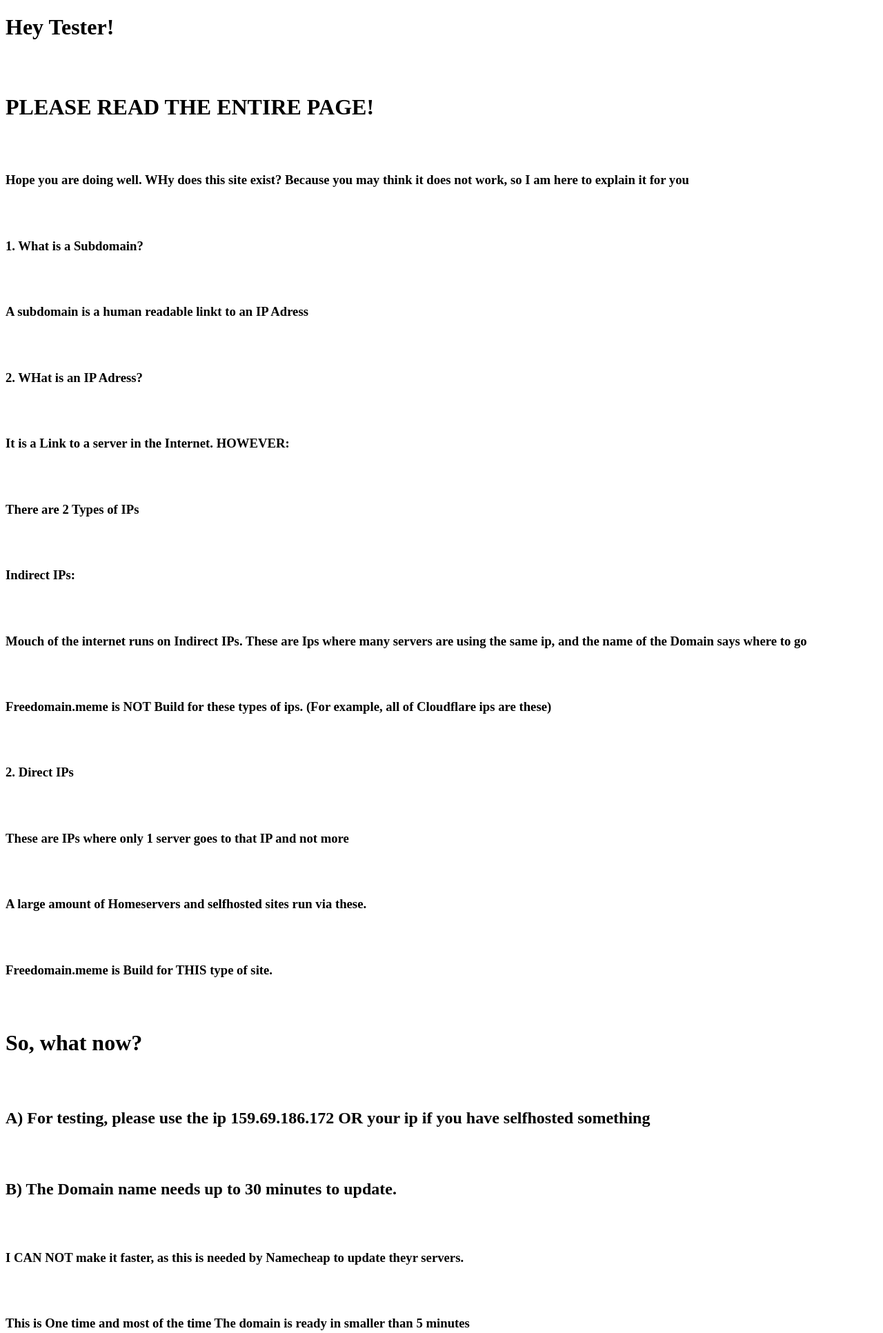
After one commit to TherealONE12/FreeDomain, a Flask app: template templates/tester.html in a window 1280 px wide. The commit adds this page. Shown: the top 1933 px of the page at 69% size. Run offline with Flask 3, Linux system fonts and the light colour scheme; the template is opened without the code that fills it, so the values that code supplies are empty; parts of the project's set-up code (start-up, migrations or seed data) failed here and were passed over.

Commit message:
Clarified stuff

```diff
--- a/templates/home_loggedin.html
+++ b/templates/home_loggedin.html
@@ -16,7 +16,11 @@
     {% if has_subdomain == 0 %}
         <h3>Wanna make a new Domain?</h3>
         <br><br>
-        <h6>For Testing you could try 1.1.1.1</h6>
+        <h6>For Testing you could try 159.69.186.172</h6>
+        <br>
+        <h1>Hey! Are you a Tester?
+            PLEASE <a href="/tester.html">Click Here!</a>!!!!!
+        </h1>
         <br><br>
         <form method="post" action="/make_domain.html">
             <h6>Your Subdomain name (e.g. for test.freedomain.meme, input please ONLY test)</h6>
--- /dev/null
+++ b/templates/tester.html
@@ -0,0 +1,71 @@
+<!DOCTYPE html>
+<html lang="en">
+<head>
+    <meta charset="UTF-8">
+    <meta name="viewport" content="width=device-width, initial-scale=1.0">
+    <title>Hi</title>
+</head>
+<body>
+    <h1>Hey Tester!</h1>
+    <br><br>
+        <h1>PLEASE READ THE ENTIRE PAGE!</h1>
+    <br><br>
+    <h3>Hope you are doing well. WHy does this site exist? Because you may think it does not work, so I am here to explain it for you</h3>
+    <br><br>
+    <h3>1. What is a Subdomain?</h3>
+    <br><br>
+    <h3>A subdomain is a human readable linkt to an IP Adress</h3>
+    <br><br>
+    <h3>2. WHat is an IP Adress?</h3>
+    <br><br>
+    <h3>It is a Link to a server in the Internet. HOWEVER:</h3>
+    <br><br>
+    <h3>There are 2 Types of IPs</h3>
+    <br><br>
+    <h3>Indirect IPs:</h3>
+    <br><br>
+    <h3>Mouch of the internet runs on Indirect IPs. These are Ips where many servers are using the same ip, and the name of the Domain says where to go</h3>
+    <br><br>
+    <h3>Freedomain.meme is NOT Build for these types of ips. (For example, all of Cloudflare ips are these)</h3>
+    <br><br>
+    <h3>2. Direct IPs</h3>
+    <br><br>
+    <h3>These are IPs where only 1 server goes to that IP and not more</h3>
+    <br><br>
+    <h3>A large amount of Homeservers and selfhosted sites run via these.</h3>
+    <br><br>
+    <h3>Freedomain.meme is Build for THIS type of site.</h3>
+    <br><br>
+    <h1>So, what now?</h1>
+    <br><br>
+    <h2>A) For testing, please use the ip 159.69.186.172 OR your ip if you have selfhosted something</h2>
+    <br><br>
+    <h2>B) The Domain name needs up to 30 minutes to update.</h2>
+    <br><br>
+    <h3>I CAN NOT make it faster, as this is needed by Namecheap to update theyr servers.</h3>
+    <br><br>
+    <h3>This is One time and most of the time The domain is ready in smaller than 5 minutes</h3>
+    <br><br>
+    <h3>But worst case scenario: 30 minutes. Please wait a bit and check back then if it works.</h3>
+    <br><br>
+    <h2>C) It does NOT Auto-generate a certificate</h2>
+    <br><br>
+    <h3>If you want to see if it has worked, goto <a href="https://toolbox.googleapps.com/apps/dig/">Here</a></h3>
+    <br><br>
+    <h3>Input your domain name afther waiting for a bit</h3>
+    <br><br>
+    <h3>And see if the IP wich is displayed as "Data" matches the ip you put into.</h3>
+    <br><br>
+    <h3>If yes, Freedomain.meme worked</h3>
+    <br><br>
+    <h2>D) But why doesnt the domain work if I put it in?</h2>
+    <br><br>
+    <h3>All modern sites Block 3rd Party domains. Why? Because you could in theory Cut the Credentials of the users from theyr request.</h3>
+    <br><br>
+    <h3>So, Randomly putting any ip from any server does sadly not work.</h3>
+    <br><br>
+    <h2>I will try to auto - certificate all domains pointing to 159.69.186.172 to display a test site but i dont know if this works.</h2>
+    <h1>Thanks for reading. <a href="/home_loggedin.html">Click here to go back.</a></h1>
+    <br><br>
+</body>
+</html>
```
